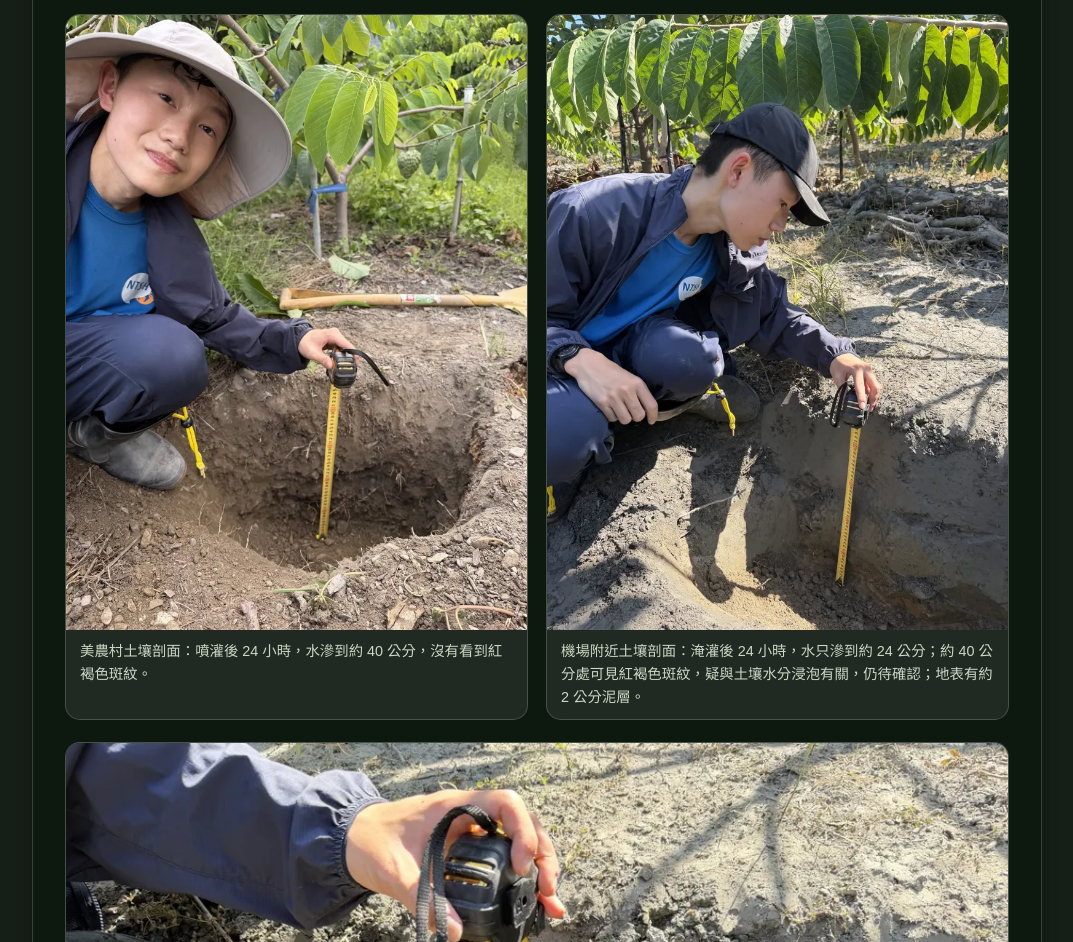
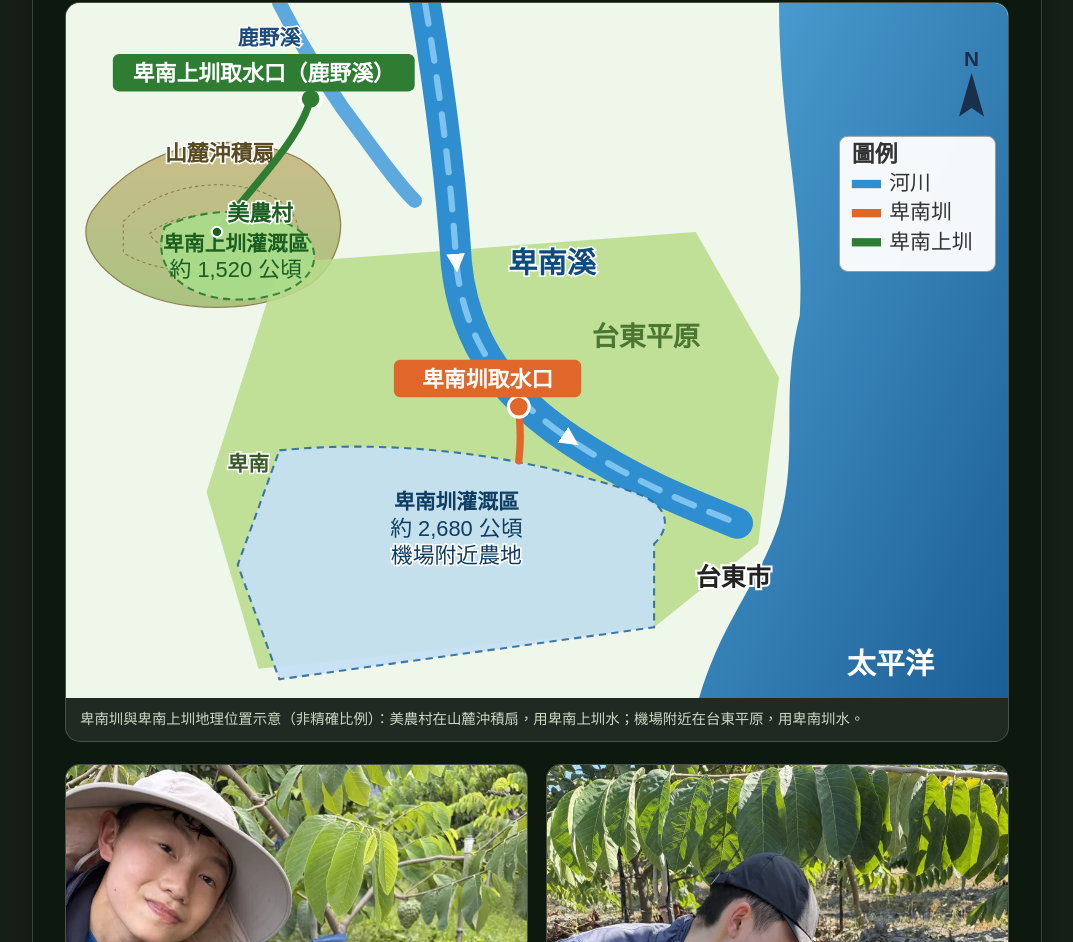
Before and after one commit to htchulus-atemoya/hope, a plain HTML site: page soil/index.html in a window 1280 px wide. Shown: the part 1048-1990 px from the top of the page, without its empty margins (103-1176 px from the left). Drawn offline with Linux system fonts and the light colour scheme.

Commit message:
Add files via upload

```diff
--- a/soil/index.html
+++ b/soil/index.html
@@ -345,6 +345,10 @@
           </ul>
         </div>
       </div>
+      <figure class="photo-card" style="margin:0 0 18px">
+        <img src="beinan-map.svg" alt="卑南圳與卑南上圳地理位置示意圖：美農村位在山麓沖積扇，由卑南上圳灌溉；機場附近農地位在台東平原，由卑南圳灌溉" width="905" height="668" loading="lazy" decoding="async" style="background:#eef7ea">
+        <figcaption>卑南圳與卑南上圳地理位置示意（非精確比例）：美農村在山麓沖積扇，用卑南上圳水；機場附近在台東平原，用卑南圳水。</figcaption>
+      </figure>
       <div class="two-col">
         <figure class="photo-card"><img src="profile-meinong.webp" alt="美農村 BH-01 樹下挖開的土壤剖面，捲尺立在洞裡" width="750" height="1000" loading="lazy" decoding="async"><figcaption>美農村土壤剖面：噴灌後 24 小時，水滲到約 40 公分，沒有看到紅褐色斑紋。</figcaption></figure>
         <figure class="photo-card"><img src="profile-airport.webp" alt="機場附近 BH-01 樹下挖開的灰色土壤剖面，捲尺立在洞裡" width="750" height="1000" loading="lazy" decoding="async"><figcaption>機場附近土壤剖面：淹灌後 24 小時，水只滲到約 24 公分；約 40 公分處可見紅褐色斑紋，疑與土壤水分浸泡有關，仍待確認；地表有約 2 公分泥層。</figcaption></figure>
```
Also changed, not shown: soil/beinan-map.svg (added).
